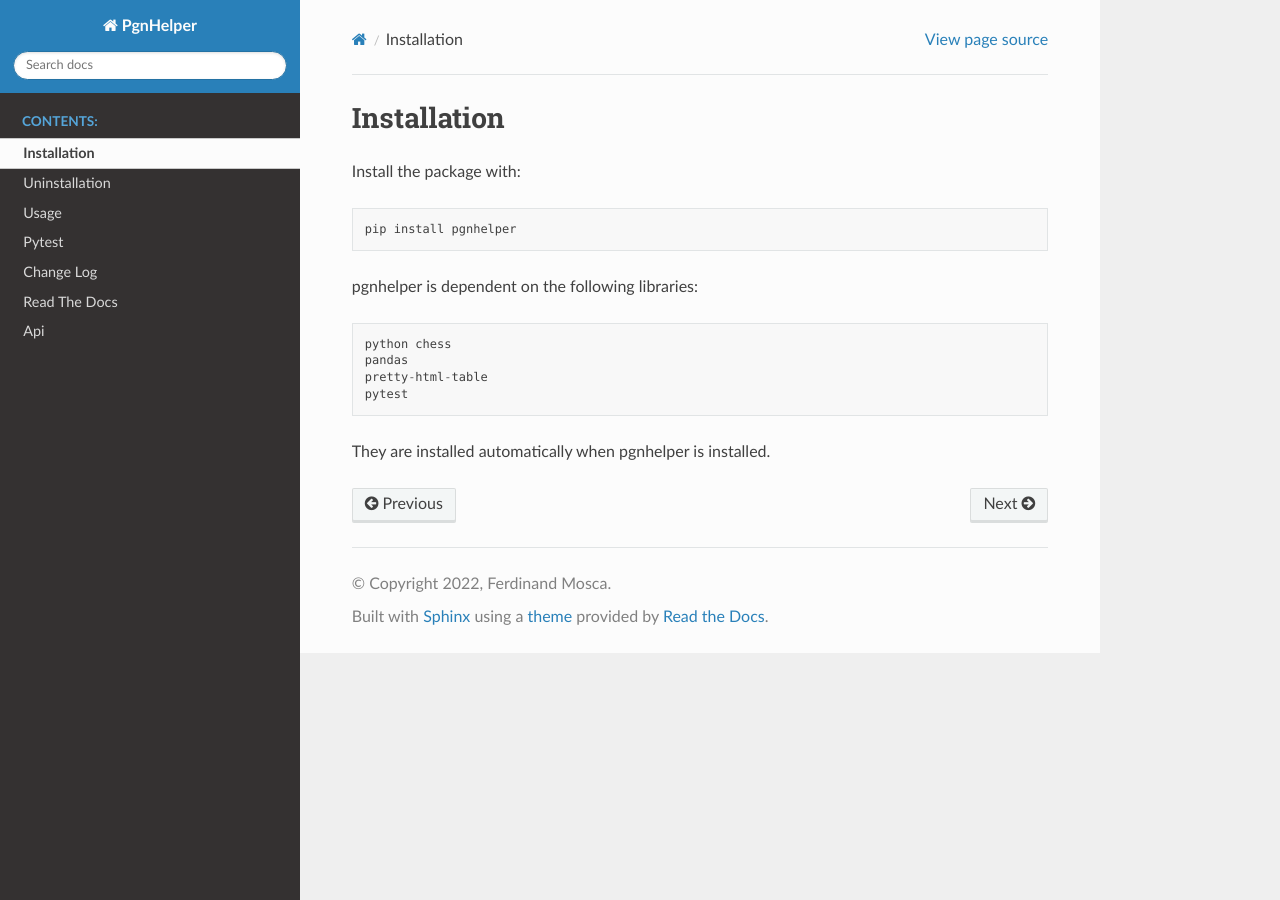
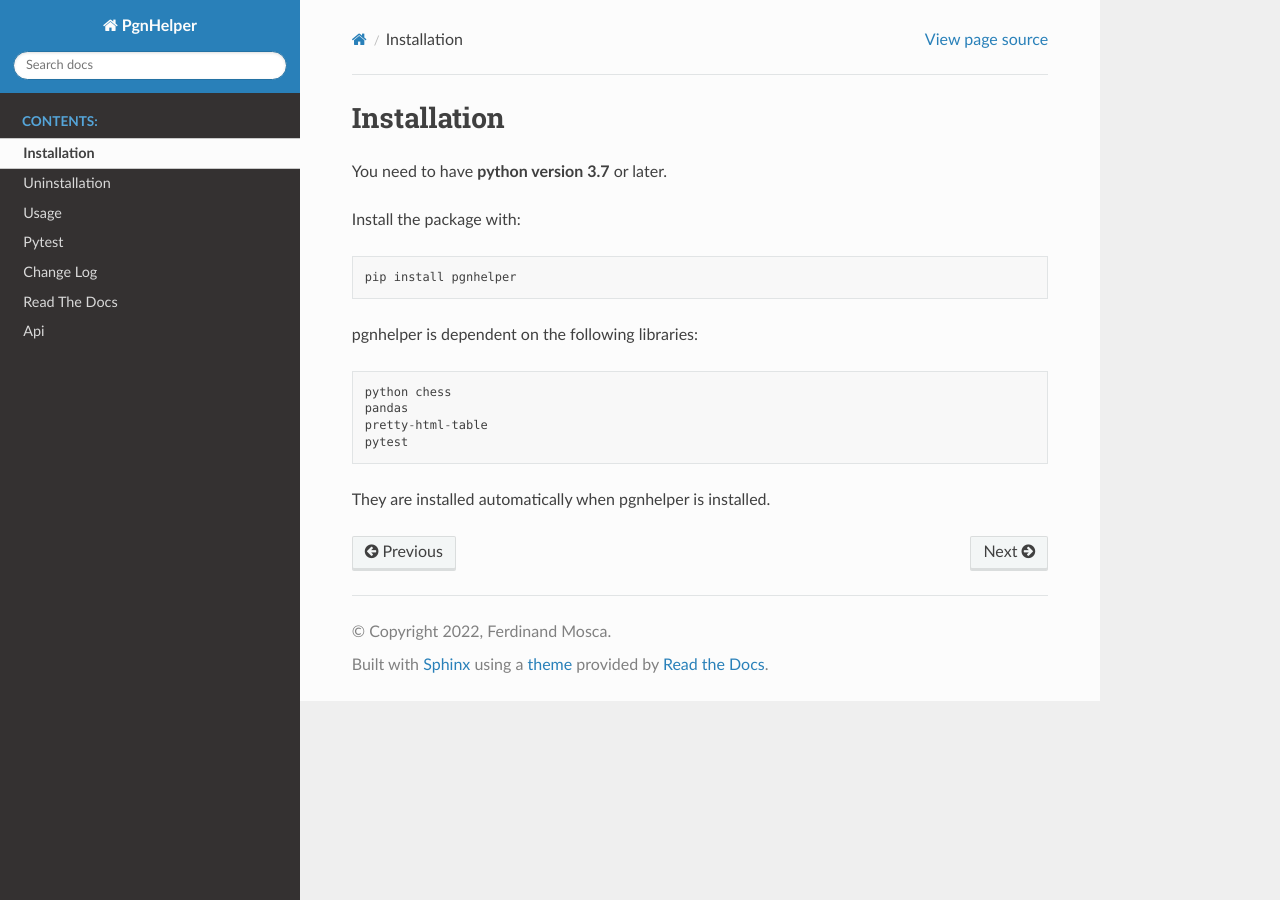
Before and after one commit to fsmosca/pgnhelper, a Sphinx documentation site: the page built from docs/installation.rst, in a window 1280 px wide. Built offline with Sphinx 7.4.7 and the Read the Docs theme 2.0.0, drawn with Linux system fonts in a browser that asks for light colours.

Commit message:
Update installation.rst

```diff
--- a/docs/installation.rst
+++ b/docs/installation.rst
@@ -1,5 +1,7 @@
 Installation
 ============
+
+You need to have **python version 3.7** or later.
 
 Install the package with::
 
```
